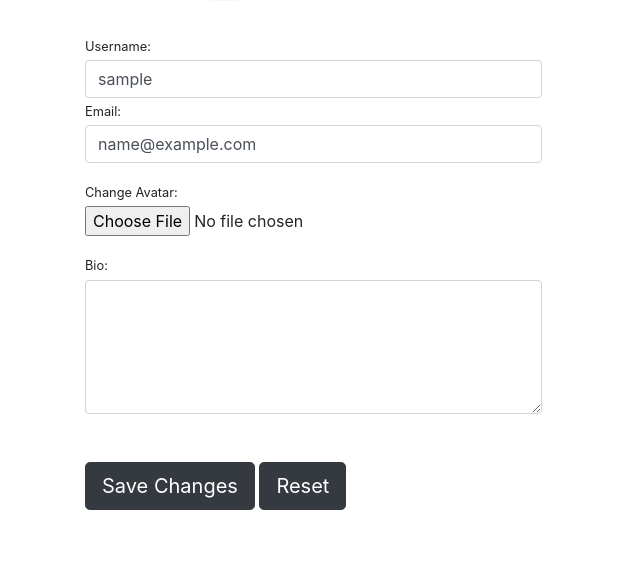
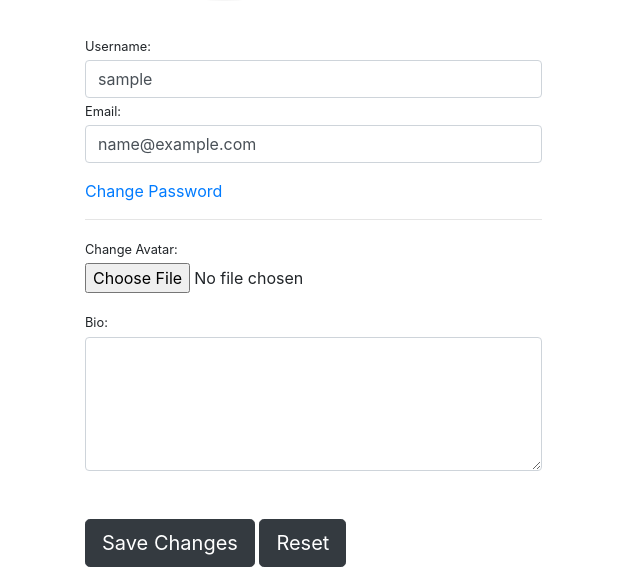
Before and after one commit to jamitag/project-5-eCommerce-Website, a Django app: page /accounts/profile/ in a window 1280 px wide. Shown: the part 394-961 px from the top of the page, without its empty margins (0-640 px from the left). Before the commit the page ends 904 px from the top, so only its background shows below. Run offline with Django 3.2, Linux system fonts and the light colour scheme; the visitor is signed in with stand-in values (Sample User, id 1); some libraries are stand-ins or nearby versions.

Commit message:
Pasword change functionality complete

```diff
--- a/accounts/views.py
+++ b/accounts/views.py
@@ -70,4 +70,4 @@ def profile(request):
 class ChangePasswordView(SuccessMessageMixin, PasswordChangeView):
     template_name = 'accounts/change_password.html'
     success_message = "Successfully changed password"
-    success_url = reverse_lazy('/')
+    success_url = reverse_lazy('home')
--- a/templates/accounts/change_password.html
+++ b/templates/accounts/change_password.html
@@ -30,6 +30,7 @@
                         {% endif %}
                         <div class="card-body">
                             <form method="POST">
+                                {% csrf_token %}
                                 <div class="form-row">
                                     <div class="col-md-10 offset-md-1">
                                         <div class="form-group">
--- a/templates/accounts/login.html
+++ b/templates/accounts/login.html
@@ -1,6 +1,7 @@
 {% extends 'base.html' %}
 
 {% block content %}
+<br><br><br><br><br><br><br>
    <div class="form-content my-3 p-3">
     <div class="container">
         <div class="row justify-content-center">
@@ -16,7 +17,7 @@
                         <div id="form_errors">
                             {% for key, value in form.errors.items %}
                             <strong>
-                                {{value}
+                                {{value}}
                             </strong>
                             {% endfor %}
                         </div>
--- a/templates/accounts/profile.html
+++ b/templates/accounts/profile.html
@@ -8,7 +8,7 @@
 
              {% if user_form.errors %}
                  <div class="alert alert-danger alert-dismissible" role="alert">
-                     <div class="form_errors">
+                     <div id="form_errors">
                          {% for key, value in user_form.errors.items %}
                          <strong>
                              {{value}}
@@ -34,6 +34,10 @@
                                  {{user_form.email}}
                              </div>
                              <div class="form-group">
+                                <a href="{% url 'password_change' %}">
+                                    Change Password
+                                </a>
+                                <hr>
                                  <label class="small mb-1">Change Avatar:</label>
                                  {{profile_form.avatar}}
                              </div>
--- a/templates/accounts/register.html
+++ b/templates/accounts/register.html
@@ -1,7 +1,7 @@
 {% extends 'base.html' %}
 
 {% block content %}
-
+<br><br><br><br><br><br><br>
 <div class="form-content my-3 p-3">
     <div class="container" >
         <div class="row justify-content-center">
--- a/templates/base.html
+++ b/templates/base.html
@@ -53,6 +53,6 @@
     <script src="https://cdnjs.cloudflare.com/ajax/libs/popper.js/1.12.9/umd/popper.min.js" integrity="sha384-ApNbgh9B+Y1QKtv3Rn7W3mgPxhU9K/ScQsAP7hUibX39j7fakFPskvXusvfa0b4Q" crossorigin="anonymous"></script>
     <script src="https://maxcdn.bootstrapcdn.com/bootstrap/4.0.0/js/bootstrap.min.js" integrity="sha384-JZR6Spejh4U02d8jOt6vLEHfe/JQGiRRSQQxSfFWpi1MquVdAyjUar5+76PVCmYl" crossorigin="anonymous"></script>
 
-    <script src="https://unpkg.com/bootstrap-show-password@1.2.1/dist/bootstrap-show-password.min.js"></script>
+    <script src="https://unpkg.com/bootstrap-show-password@1.2.1/dist/bootstrap-show-password.min.js"></script> <!--Show password bootstrap js-->
   </body>
 </html>
```
